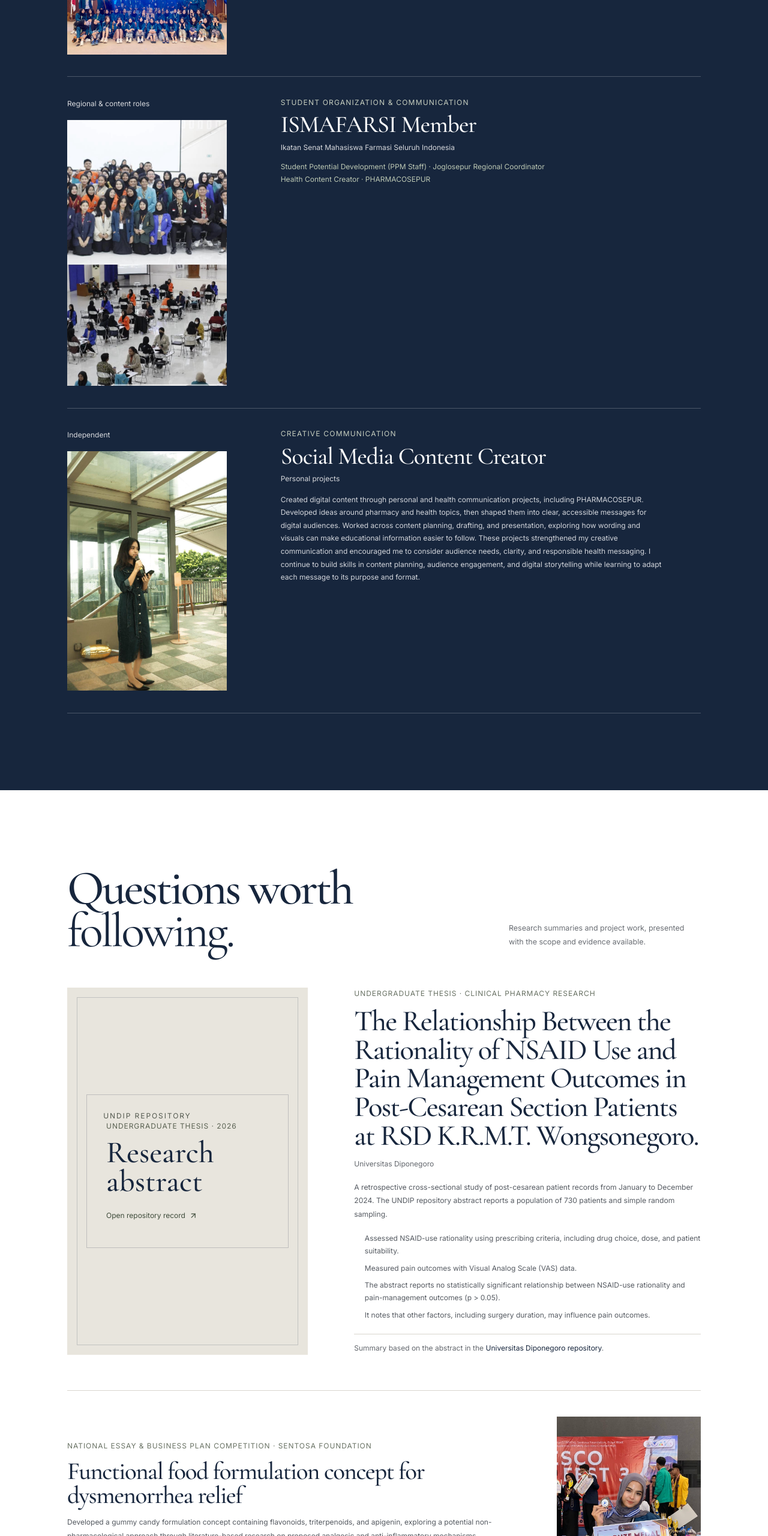
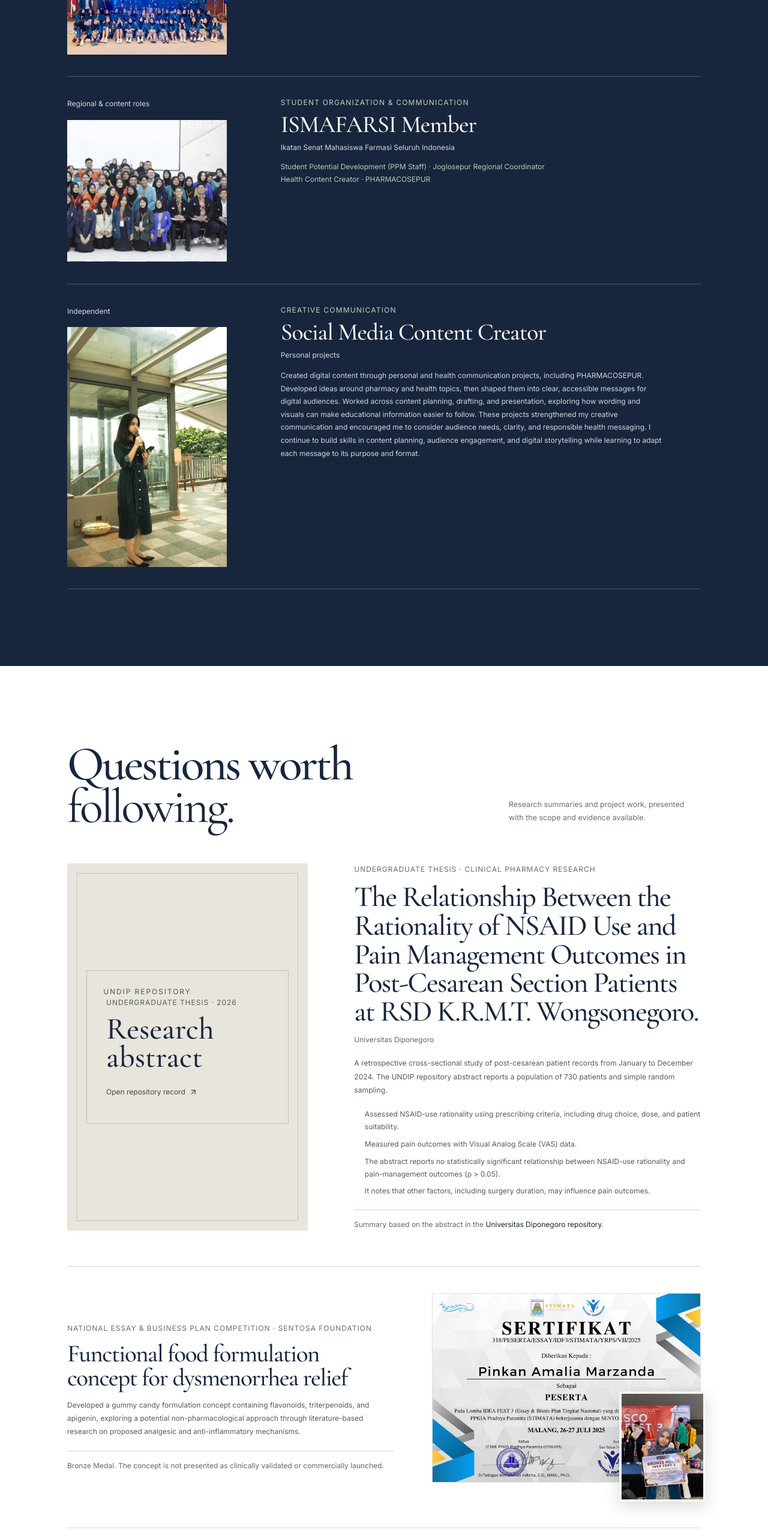
Before and after one commit to etoo30/pinkan-portofolio, a plain HTML site: page index.html in a window 1280 px wide. Shown: the part 3800-6360 px from the top of the page at 60% size. Drawn offline with nearby package versions, Linux system fonts and the light colour scheme.

Commit message:
update cv

```diff
--- a/css/custom.css
+++ b/css/custom.css
@@ -128,6 +128,7 @@ button { font: inherit; }
 .experience-photo-landscape { aspect-ratio: 6 / 5; object-position: center; }
 .experience-photo-landscape-wide { aspect-ratio: 4 / 3; object-position: center; }
 .experience-photo-portrait { aspect-ratio: 3 / 5; object-position: center; }
+.experience-photo-group { aspect-ratio: 720 / 641; object-position: center; }
 .experience-content li::marker { color: #a8b49f; }
 
 .research-feature { display: grid; grid-template-columns: minmax(17rem,.82fr) minmax(0,1.18fr); gap: clamp(2.5rem,6vw,6rem); padding-bottom: 3.7rem; border-bottom: 1px solid var(--line); }
@@ -150,8 +151,10 @@ button { font: inherit; }
 .research-caveat a, .recognition-list a { color: var(--ink); text-decoration-thickness: 1px; text-underline-offset: .2em; }
 .research-caveat a:hover, .recognition-list a:hover { text-decoration-thickness: 2px; }
 .project-photo { display: block; width: 100%; height: 100%; object-fit: cover; }
-.award-project { display: grid; grid-template-columns: minmax(0,1fr) minmax(10rem,15rem); gap: 2rem; align-items: center; padding: 2.7rem 0; border-bottom: 1px solid var(--line); }
-.award-photo { aspect-ratio: .78; max-height: 19rem; object-position: center 38%; }
+.award-project { display: grid; grid-template-columns: minmax(0,1fr) minmax(18rem,28rem); gap: clamp(2rem,5vw,4rem); align-items: center; padding: 2.7rem 0; border-bottom: 1px solid var(--line); }
+.award-visual { position: relative; width: 100%; padding-bottom: 2rem; }
+.award-certificate { display: block; width: 100%; aspect-ratio: 1600 / 1131; border: 1px solid rgba(23,38,61,.14); background: #fff; object-fit: contain; }
+.award-photo { position: absolute; right: -.5rem; bottom: 0; width: min(35%,9rem); aspect-ratio: .78; border: 4px solid var(--ivory); box-shadow: 0 8px 24px rgba(23,38,61,.16); object-fit: cover; object-position: center 38%; }
 .award-copy h3 { max-width: 48rem; font-size: clamp(2rem,3.2vw,2.8rem); }
 .award-copy > p:not(.project-category):not(.research-caveat) { max-width: 49rem; margin: .9rem 0 0; color: #555a61; font-size: 0.75rem; line-height: 1.85; }
 .award-copy .research-caveat { max-width: 49rem; }
@@ -284,7 +287,7 @@ button { font: inherit; }
   .research-visual { min-height: 17rem; margin-bottom: 1.7rem; }
   .research-feature-copy h3 { font-size: 2.45rem; }
   .award-project { grid-template-columns: minmax(0,1fr); gap: 1rem; align-items: start; padding: 2rem 0; }
-  .award-photo { grid-column: 1; width: min(100%, 20rem); max-height: 18rem; aspect-ratio: 1.15; margin-top: .5rem; object-position: center 42%; }
+  .award-visual { width: min(100%, 28rem); margin: .5rem auto 0; }
   .award-copy h3 { font-size: 2rem; }
   .award-side-note { display: none; }
   .project-rail-item { grid-template-columns: 1.5rem minmax(0,1fr) 1rem; gap: .7rem; }
--- a/index.html
+++ b/index.html
@@ -124,7 +124,7 @@
           <article class="experience-item reveal"><div class="experience-date">Aug 2024 — Dec 2025<img class="experience-photo" src="assets/images/projects/teaching-assistant.jpg" alt="Pinkan carrying out a laboratory practical as a teaching assistant" loading="lazy"></div><div class="experience-content"><p class="experience-type">Academic support</p><h3>Laboratory Teaching Assistant</h3><p class="experience-org">Universitas Diponegoro · Faculty of Medicine</p><p class="experience-subjects">Pharmacology · Cell and Molecular Biology · Pharmaceutics</p><ul><li>Assisted lecturers during practical sessions and academic discussions.</li><li>Supported learning on drug mechanisms, therapeutic indications, dosage calculations, and routes of administration.</li><li>Helped students understand cell structures and practical activities involving drug preparation and dispensing.</li><li>Guided prescription dispensing procedures, drug interaction analysis, and Drug Information Services (PIO).</li><li>Contributed to an organized and collaborative laboratory learning environment.</li></ul></div></article>
           <article class="experience-item reveal"><div class="experience-date">Dec 2024 — Jan 2025<img class="experience-photo experience-photo-landscape" src="assets/images/projects/magang-pt-dua-naga-kosmetindo.jpg" alt="Pinkan during her cosmetic formulation internship in the laboratory" loading="lazy"></div><div class="experience-content"><p class="experience-type">Industry internship</p><h3>R&amp;D Formulator</h3><p class="experience-org">PT Dua Naga Kosmetindo · Solo, Central Java</p><ul><li>Assisted cosmetic skincare formulation and product development, from raw material research to formulation trials.</li><li>Supported formulation evaluation and checked documentation for BPOM registration requirements.</li><li>Developed an understanding of product development and applicable safety and effectiveness standards.</li></ul></div></article>
           <article class="experience-item reveal"><div class="experience-date">Oct 2022 — Jun 2025<br><span>Additional role: Jul 2024 — May 2025</span><img class="experience-photo experience-photo-landscape-wide" src="assets/images/projects/pmo-staff.jpg" alt="Pinkan with fellow pharmacy students at a scientific competition" loading="lazy"></div><div class="experience-content"><p class="experience-type">Student organization</p><h3>Organizational Management Development Staff</h3><p class="experience-org">Himpunan Mahasiswa Farmasi Universitas Diponegoro (HMF UNDIP)</p></div></article>
-          <article class="experience-item reveal"><div class="experience-date">Regional &amp; content roles<img class="experience-photo experience-photo-portrait" src="assets/images/projects/isfarmasi.jpg" alt="Pinkan with fellow pharmacy students at an ISMAFARSI event" loading="lazy"></div><div class="experience-content"><p class="experience-type">Student organization &amp; communication</p><h3>ISMAFARSI Member</h3><p class="experience-org">Ikatan Senat Mahasiswa Farmasi Seluruh Indonesia</p><p class="experience-subjects">Student Potential Development (PPM Staff) · Joglosepur Regional Coordinator<br>Health Content Creator · PHARMACOSEPUR</p></div></article>
+          <article class="experience-item reveal"><div class="experience-date">Regional &amp; content roles<img class="experience-photo experience-photo-group" src="assets/images/projects/ismafarsi.jpg" alt="Pinkan with fellow pharmacy students at an ISMAFARSI event" loading="lazy"></div><div class="experience-content"><p class="experience-type">Student organization &amp; communication</p><h3>ISMAFARSI Member</h3><p class="experience-org">Ikatan Senat Mahasiswa Farmasi Seluruh Indonesia</p><p class="experience-subjects">Student Potential Development (PPM Staff) · Joglosepur Regional Coordinator<br>Health Content Creator · PHARMACOSEPUR</p></div></article>
           <article class="experience-item reveal"><div class="experience-date">Independent<img class="experience-photo" src="assets/images/projects/digital-content-creator.jpg" alt="Pinkan speaking at an event as a digital content creator" loading="lazy"></div><div class="experience-content"><p class="experience-type">Creative communication</p><h3>Social Media Content Creator</h3><p class="experience-org">Personal projects</p><p>Created digital content through personal and health communication projects, including PHARMACOSEPUR. Developed ideas around pharmacy and health topics, then shaped them into clear, accessible messages for digital audiences. Worked across content planning, drafting, and presentation, exploring how wording and visuals can make educational information easier to follow. These projects strengthened my creative communication and encouraged me to consider audience needs, clarity, and responsible health messaging. I continue to build skills in content planning, audience engagement, and digital storytelling while learning to adapt each message to its purpose and format.</p></div></article>
         </div>
       </div>
@@ -146,12 +146,8 @@
         </article>
         <article class="award-project reveal">
           <div class="award-copy"><p class="project-category">National Essay &amp; Business Plan Competition · SENTOSA FOUNDATION</p><h3>Functional food formulation concept for dysmenorrhea relief</h3><p>Developed a gummy candy formulation concept containing flavonoids, triterpenoids, and apigenin, exploring a potential non-pharmacological approach through literature-based research on proposed analgesic and anti-inflammatory mechanisms.</p><p class="research-caveat">Bronze Medal. The concept is not presented as clinically validated or commercially launched.</p></div>
-          <img class="project-photo award-photo" src="assets/images/projects/lomba-essay-bisnis-plan-tingkat-nasional.jpg" alt="Pinkan holding her bronze medal award at the national essay and business plan competition" loading="lazy">
+          <div class="award-visual"><img class="award-certificate" src="assets/images/projects/sertifikat.jpg" alt="Certificate of participation in IDEA FEST 3 National Essay and Business Plan Competition" loading="lazy"><img class="award-photo" src="assets/images/projects/lomba-essay-bisnis-plan-tingkat-nasional.jpg" alt="Pinkan holding her bronze medal award at the national essay and business plan competition" loading="lazy"></div>
         </article>
-        <div class="project-rail">
-          <article class="project-rail-item reveal"><span class="rail-number">03</span><div><p class="project-category">Academic activities</p><h3>Pharmacy laboratory learning</h3><p>Supported practical pharmacy education and helped students work through scientific and pharmaceutical concepts at Universitas Diponegoro.</p></div><i data-lucide="arrow-up-right" aria-hidden="true"></i></article>
-          <article class="project-rail-item reveal"><span class="rail-number">04</span><div><p class="project-category">Health communication</p><h3>Digital content creation</h3><p>Developed health-related content through independent projects and PHARMACOSEPUR, exploring scientific communication and creative health education.</p></div><i data-lucide="arrow-up-right" aria-hidden="true"></i></article>
-        </div>
       </div>
     </section>
 
@@ -172,7 +168,7 @@
       <div class="contact-topline mx-auto max-w-page px-5 md:px-9 lg:px-12"><span>Open to learning, collaboration, and new opportunities</span><span>Pati · Central Java · Indonesia</span></div>
       <div class="contact-main mx-auto max-w-page px-5 py-20 md:px-9 md:py-28 lg:px-12">
         <div class="contact-heading"><h2>Let’s continue<br>the <em>conversation.</em></h2></div>
-        <div class="contact-content"><p>If my background aligns with an opportunity or conversation, I would be glad to hear from you.</p><a class="email-link" href="mailto:pinkanamalia4@gmail.com">pinkanamalia4@gmail.com <i data-lucide="arrow-up-right" aria-hidden="true"></i></a><div class="contact-actions"><a class="button button-light" href="https://wa.me/62895337559197" target="_blank" rel="noopener noreferrer">Message on WhatsApp <i data-lucide="arrow-up-right" aria-hidden="true"></i></a><a class="cv-link" href="assets/documents/cv-pinkan.pdf" download>Download CV <i data-lucide="download" aria-hidden="true"></i></a></div></div>
+        <div class="contact-content"><p>If my background aligns with an opportunity or conversation, I would be glad to hear from you.</p><a class="email-link" href="mailto:pinkanamalia4@gmail.com">pinkanamalia4@gmail.com <i data-lucide="arrow-up-right" aria-hidden="true"></i></a><div class="contact-actions"><a class="button button-light" href="https://wa.me/62895337559197" target="_blank" rel="noopener noreferrer">Message on WhatsApp <i data-lucide="arrow-up-right" aria-hidden="true"></i></a><a class="button button-light" href="assets/documents/Pinkan_Amalia_Marzanda_CV.pdf" target="_blank" rel="noopener noreferrer">View CV / Resume <i data-lucide="eye" aria-hidden="true"></i></a><a class="cv-link" href="assets/documents/Pinkan_Amalia_Marzanda_CV.pdf" download>Download CV <i data-lucide="download" aria-hidden="true"></i></a></div></div>
       </div>
       <div class="social-row mx-auto max-w-page px-5 md:px-9 lg:px-12">
         <span>Find me on</span>
--- a/js/main.js
+++ b/js/main.js
@@ -30,6 +30,7 @@
     'Pinkan carrying out a laboratory practical as a teaching assistant': 'Pinkan melakukan praktikum laboratorium sebagai asisten pengajar',
     'Pinkan during her cosmetic formulation internship in the laboratory': 'Pinkan saat magang formulasi kosmetik di laboratorium', 'Pinkan with fellow pharmacy students at an ISMAFARSI event': 'Pinkan bersama mahasiswa farmasi lain di acara ISMAFARSI',
     'Pinkan with fellow pharmacy students at a scientific competition': 'Pinkan bersama mahasiswa farmasi lain di kompetisi ilmiah',
+    'Certificate of participation in IDEA FEST 3 National Essay and Business Plan Competition': 'Sertifikat peserta Lomba Essay dan Business Plan Tingkat Nasional IDEA FEST 3',
     'Created digital content through personal and health communication projects, including PHARMACOSEPUR. Developed ideas around pharmacy and health topics, then shaped them into clear, accessible messages for digital audiences. Worked across content planning, drafting, and presentation, exploring how wording and visuals can make educational information easier to follow. These projects strengthened my creative communication and encouraged me to consider audience needs, clarity, and responsible health messaging. I continue to build skills in content planning, audience engagement, and digital storytelling while learning to adapt each message to its purpose and format.': 'Membuat konten digital melalui proyek pribadi dan komunikasi kesehatan, termasuk PHARMACOSEPUR. Mengembangkan ide seputar topik farmasi dan kesehatan, lalu menyusunnya menjadi pesan yang jelas dan mudah dipahami audiens digital. Terlibat dalam perencanaan konten, penulisan, dan penyajian, sambil mengeksplorasi cara penggunaan kata dan visual dapat memudahkan pemahaman informasi edukatif. Proyek-proyek ini mengasah komunikasi kreatif dan mendorong saya untuk mempertimbangkan kebutuhan audiens, kejelasan, serta penyampaian informasi kesehatan yang bertanggung jawab. Saya terus mengembangkan kemampuan dalam perencanaan konten, keterlibatan audiens, dan penceritaan digital serta belajar menyesuaikan pesan dengan tujuan dan formatnya.',
     'Assisted lecturers during practical sessions and academic discussions.': 'Mendampingi dosen dalam sesi praktikum dan diskusi akademik.',
     'Supported learning on drug mechanisms, therapeutic indications, dosage calculations, and routes of administration.': 'Mendukung pembelajaran mekanisme kerja obat, indikasi terapi, perhitungan dosis, dan rute pemberian.',
@@ -50,7 +51,7 @@
     'Clinical pharmacy & pharmaceutical care': 'Farmasi klinis & pelayanan kefarmasian', 'Pharmaceutical sciences': 'Ilmu farmasi', 'Professional skills': 'Keterampilan profesional', 'Digital & software': 'Digital & perangkat lunak',
     'Competencies listed reflect the supplied portfolio information and are not presented as separately certified qualifications.': 'Kompetensi yang dicantumkan merujuk pada informasi portofolio dan bukan klaim kualifikasi bersertifikat secara terpisah.',
     'Open to learning, collaboration, and new opportunities': 'Terbuka untuk belajar, berkolaborasi, dan peluang baru', 'Let’s continue': 'Mari lanjutkan', 'the conversation.': 'percakapan ini.',
-    'If my background aligns with an opportunity or conversation, I would be glad to hear from you.': 'Jika latar belakang saya sesuai dengan peluang atau topik diskusi, saya senang untuk dihubungi.', 'Message on WhatsApp ': 'Kirim pesan lewat WhatsApp ', 'Download CV ': 'Unduh CV ', 'Find me on': 'Temukan saya di', 'Pharmacy Graduate · Clinical Pharmacy Enthusiast': 'Lulusan Farmasi · Tertarik Farmasi Klinis',
+    'If my background aligns with an opportunity or conversation, I would be glad to hear from you.': 'Jika latar belakang saya sesuai dengan peluang atau topik diskusi, saya senang untuk dihubungi.', 'Message on WhatsApp ': 'Kirim pesan lewat WhatsApp ', 'View CV / Resume ': 'Lihat CV / Resume ', 'Download CV ': 'Unduh CV ', 'Find me on': 'Temukan saya di', 'Pharmacy Graduate · Clinical Pharmacy Enthusiast': 'Lulusan Farmasi · Tertarik Farmasi Klinis',
     'Pati, Central Java, Indonesia': 'Pati, Jawa Tengah, Indonesia', 'Back to top': 'Kembali ke atas', 'Open navigation menu': 'Buka menu navigasi', 'Close navigation menu': 'Tutup menu navigasi',
     'The Relationship Between the Rationality of NSAID Use and Pain Management Outcomes in Post-Cesarean Section Patients at RSD K.R.M.T. Wongsonegoro.': 'Hubungan Rasionalitas Penggunaan OAINS dengan Luaran Penanganan Nyeri pada Pasien Pascaoperasi Sesar di RSD K.R.M.T. Wongsonegoro.',
     'An observational analytical study using a retrospective cross-sectional approach, exploring medicine-use rationality and pain outcome records.': 'Penelitian analitik observasional dengan pendekatan potong lintang retrospektif yang mengkaji rasionalitas penggunaan obat dan catatan luaran nyeri.',
```
Also changed, not shown: assets/images/projects/isfarmasi.jpg (deleted), assets/images/projects/ismafarsi.jpg (added), assets/images/projects/sertifikat.jpg (added), 6 other files.
